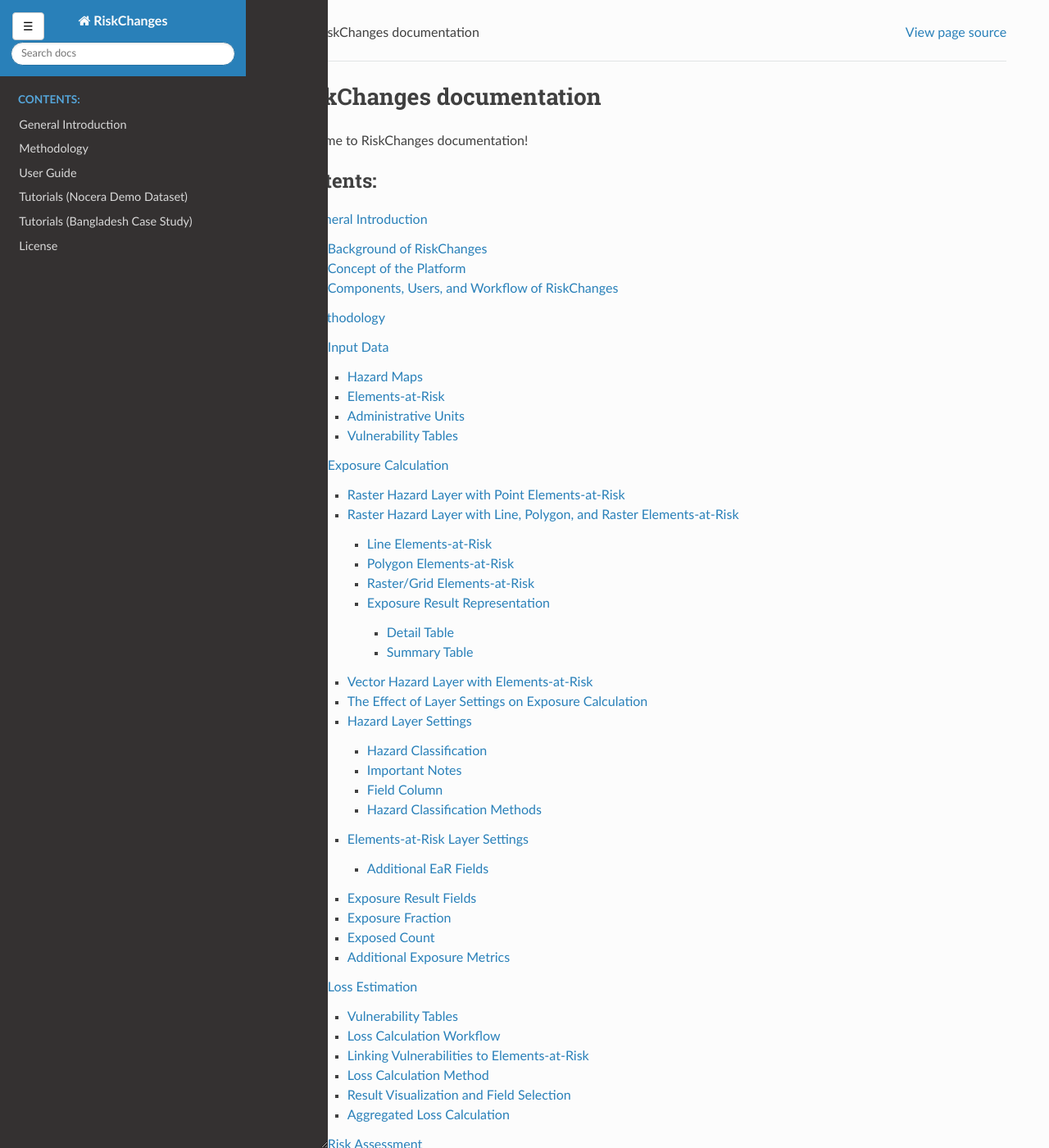
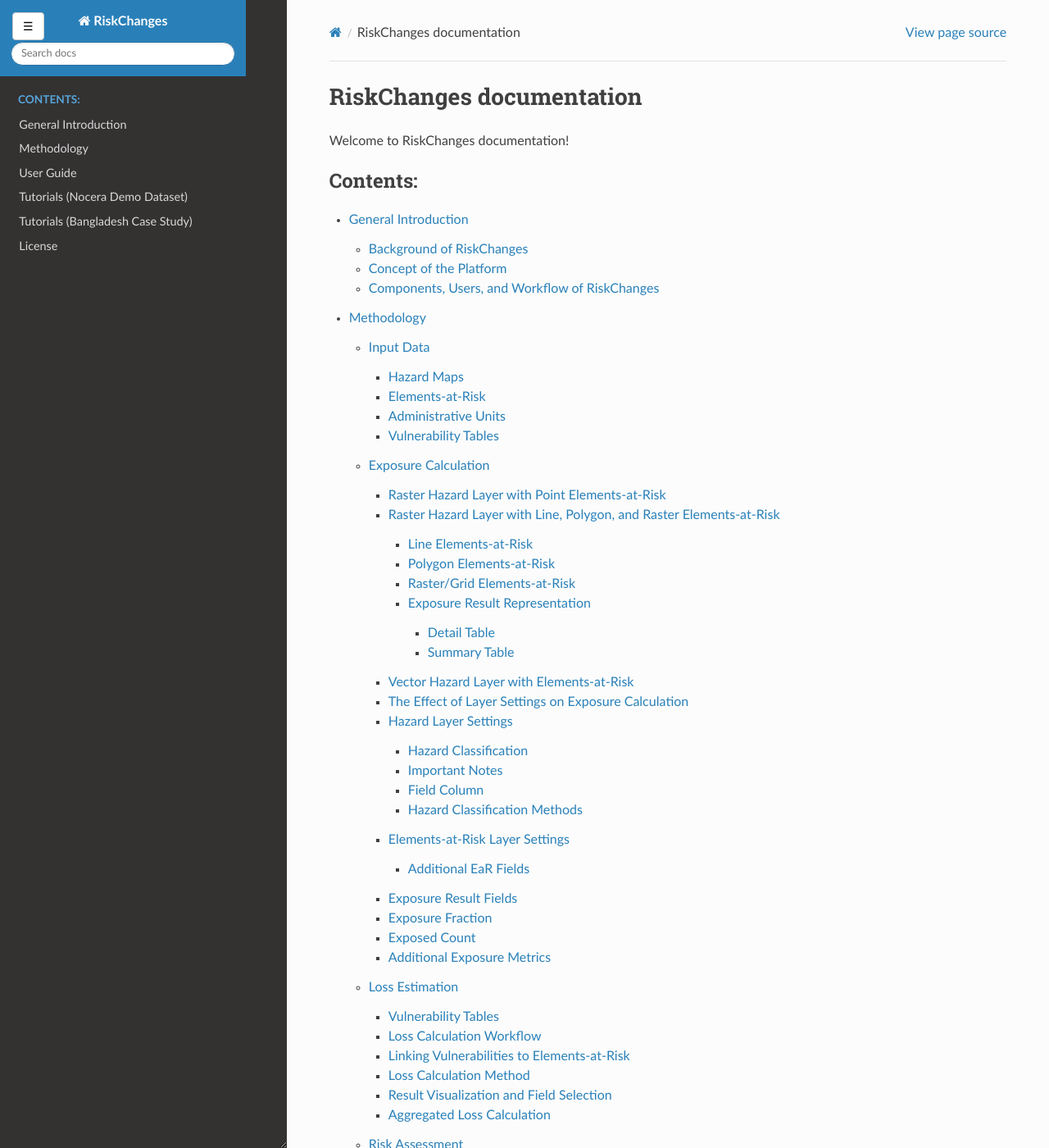
Before and after one commit to RiskChanges/riskchanges-docs, a Sphinx documentation site: the page built from docs/source/index.rst, in a window 1280 px wide and 1400 px high. Shown: the whole window at 82% size. Built offline with Sphinx 7.4.7 and the Read the Docs theme 3.1.0, drawn with Linux system fonts in a browser that asks for light colours.

Commit message:
Update style.css

```diff
--- a/docs/source/_static/css/style.css
+++ b/docs/source/_static/css/style.css
@@ -14,6 +14,14 @@ html, body {
 /* Sidebar */
 .wy-nav-side {
     width: 350px;
+}
+
+.wy-side-scroll {
+    width: 350px;
+}
+
+.wy-nav-content-wrap {
+    margin-left: 350px;
 }
 
 /* Keep images proportional */
@@ -42,7 +50,7 @@ html, body {
    ========================================================= */
 
 .wy-nav-side {
-    width: 400px;
+    width: 350px;
     min-width: 220px;
     max-width: 450px;
 
```
